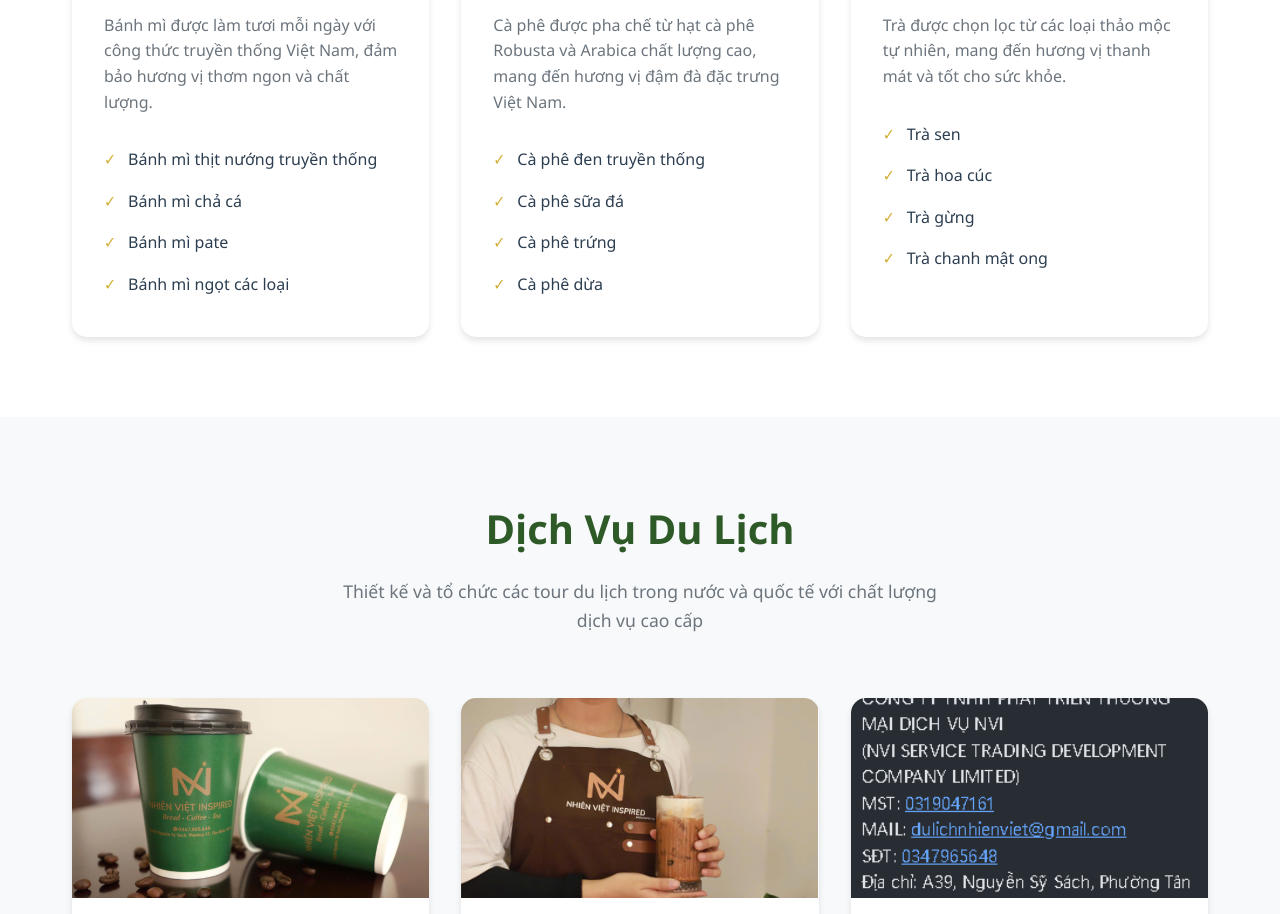
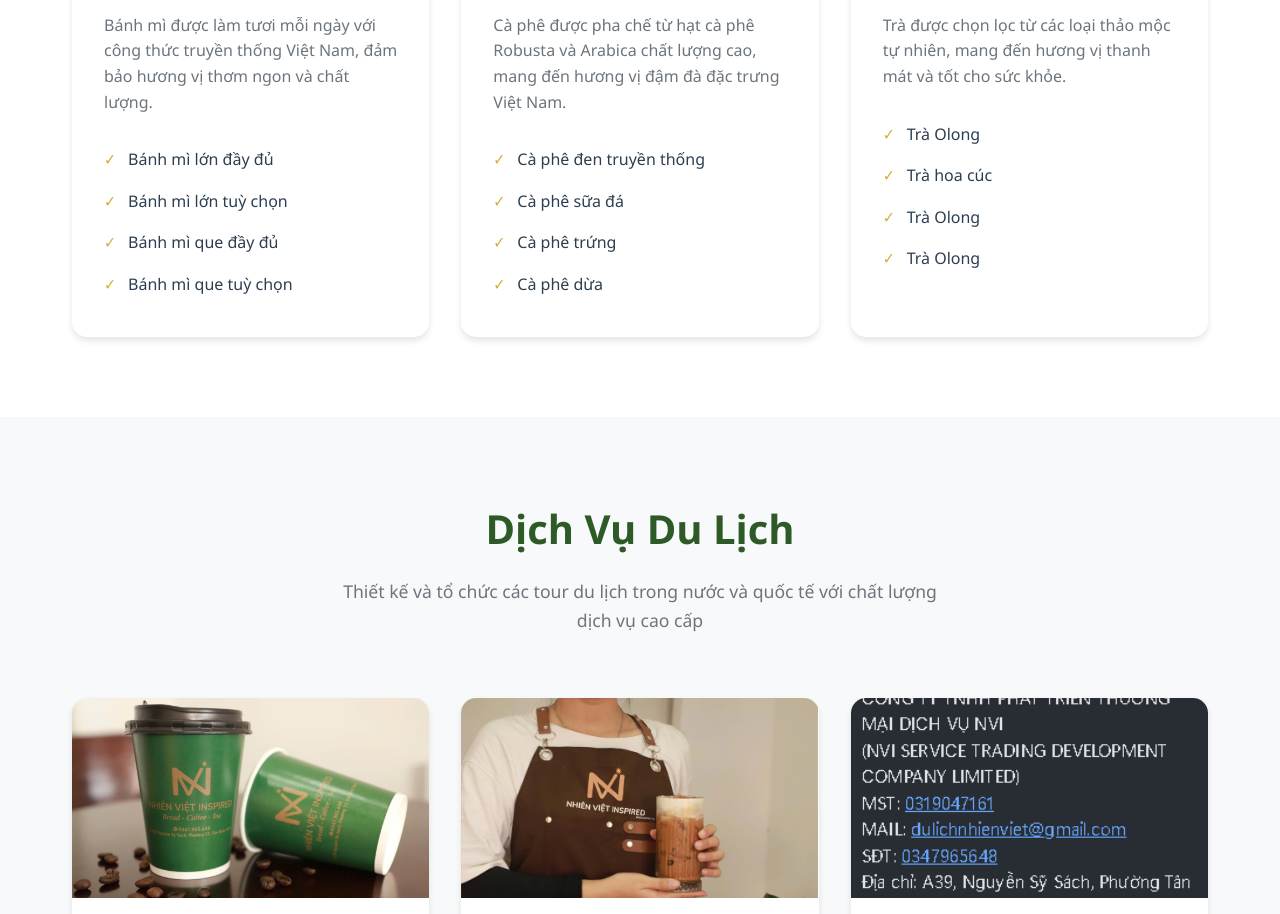
Before and after one commit to DylanNquyen/Nhi-n-Vi-t-Inspired, a plain HTML site: page services.html in a window 1280 px wide. Shown: the part 1201-2115 px from the top of the page. Drawn offline with Linux system fonts and the light colour scheme.

Commit message:
Done check

```diff
--- a/assets/js/main.js
+++ b/assets/js/main.js
@@ -437,8 +437,8 @@ class EmailFormHandler {
             // Send email using EmailJS
             // Replace 'YOUR_SERVICE_ID' and 'YOUR_TEMPLATE_ID' with your actual EmailJS configuration
             const response = await emailjs.send(
-                'service_h6gjilr',
-                'template_b4lngg8',
+                'service_6rqy91s',
+                'template_v8zhd9c',
                 formData
             );
 
--- a/services.html
+++ b/services.html
@@ -69,10 +69,10 @@
                         <h3>Bánh Mì Tươi</h3>
                         <p>Bánh mì được làm tươi mỗi ngày với công thức truyền thống Việt Nam, đảm bảo hương vị thơm ngon và chất lượng.</p>
                         <ul class="service-features">
-                            <li>Bánh mì thịt nướng truyền thống</li>
-                            <li>Bánh mì chả cá</li>
-                            <li>Bánh mì pate</li>
-                            <li>Bánh mì ngọt các loại</li>
+                            <li>Bánh mì lớn đầy đủ</li>
+                            <li>Bánh mì lớn tuỳ chọn</li>
+                            <li>Bánh mì que đầy đủ</li>
+                            <li>Bánh mì que tuỳ chọn</li>
                         </ul>
                     </div>
                 </div>
@@ -95,10 +95,10 @@
                         <h3>Trà Thảo Mộc</h3>
                         <p>Trà được chọn lọc từ các loại thảo mộc tự nhiên, mang đến hương vị thanh mát và tốt cho sức khỏe.</p>
                         <ul class="service-features">
-                            <li>Trà sen</li>
+                            <li>Trà Olong</li>
                             <li>Trà hoa cúc</li>
-                            <li>Trà gừng</li>
-                            <li>Trà chanh mật ong</li>
+                            <li>Trà Olong</li>
+                            <li>Trà Olong</li>
                         </ul>
                     </div>
                 </div>
```
Also changed, not shown: index.html (+15 -0 lines).
